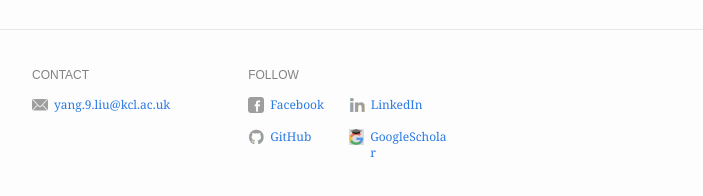
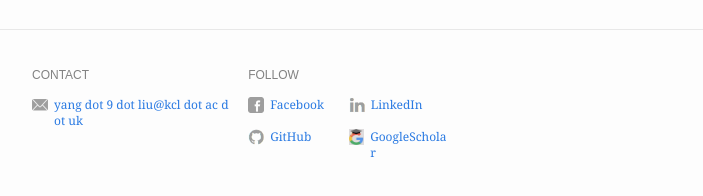
Before and after one commit to MRUIL/MRUIL.github.io, a Jekyll site: the page built from index.md, in a window 1280 px wide. Shown: the part 413-609 px from the top of the page, without its empty margins (288-991 px from the left). Built offline with Jekyll 4.4.1, drawn with Linux system fonts in a browser that asks for light colours.

Commit message:
Update _config.yml

```diff
--- a/_config.yml
+++ b/_config.yml
@@ -21,7 +21,7 @@ footer:
   show_powered_by: true
   contact:
     - name: Email
-      value: yang.9.liu@kcl.ac.uk
+      value: yang dot 9 dot liu@kcl dot ac dot uk
       link: mailto:yourmail@domain.com
     #- name: WeChat
     #  value: YourWeChatUsername
```
